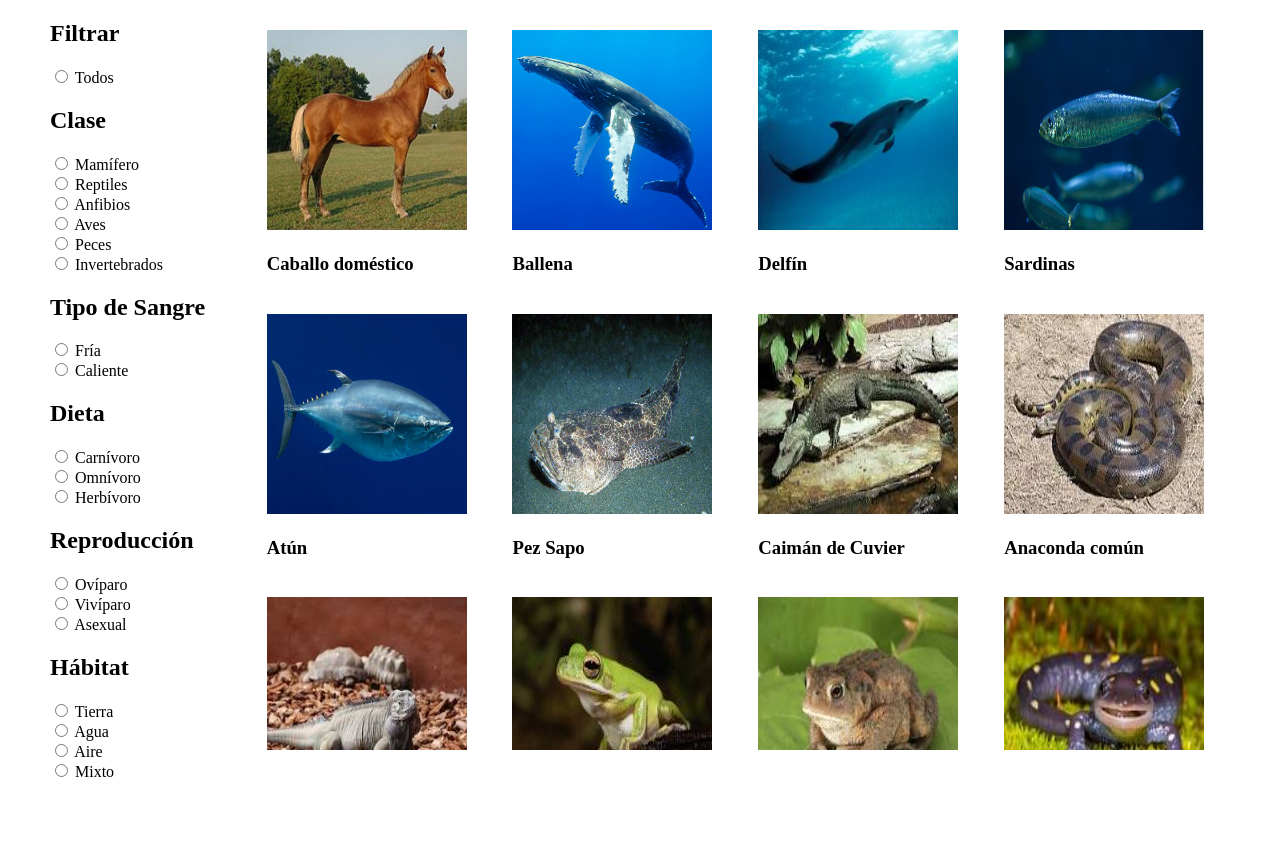
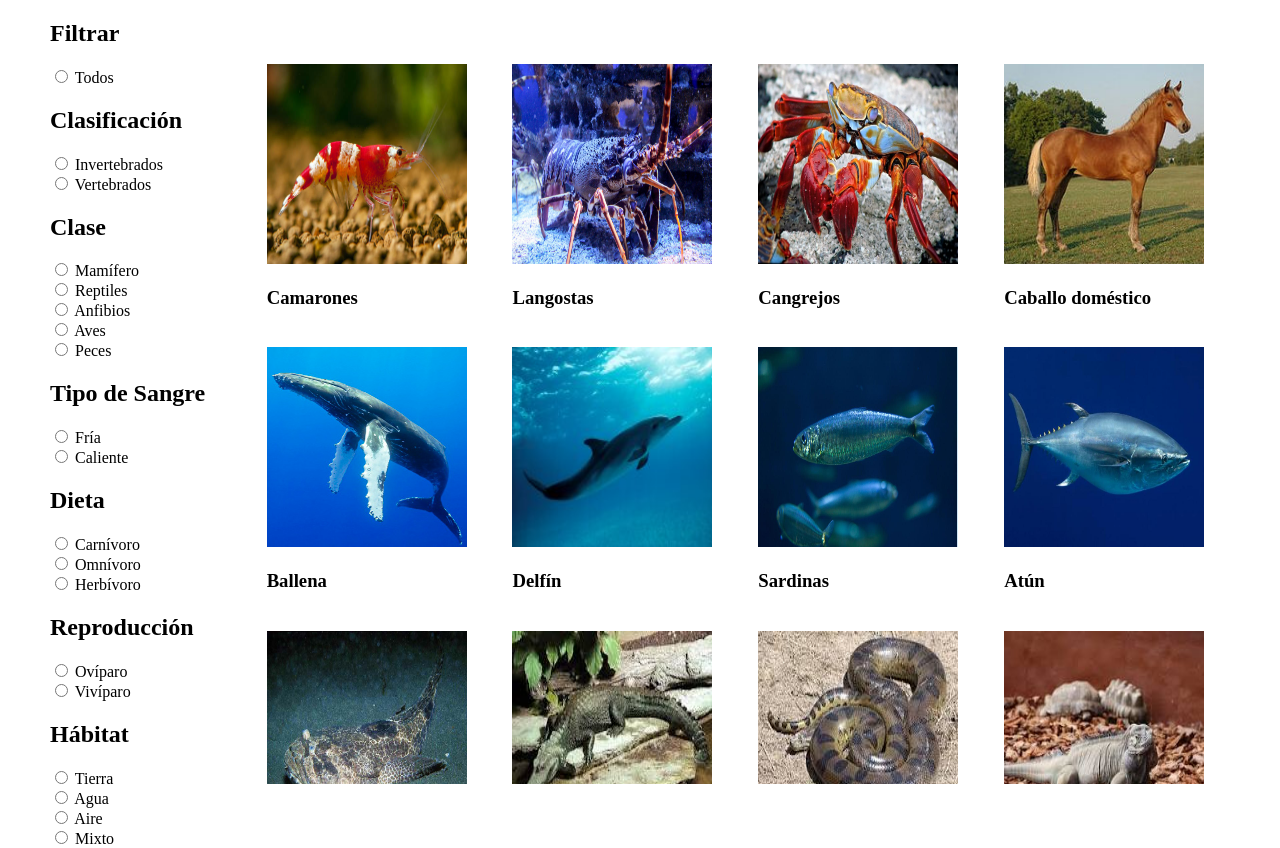
Before and after one commit to JasonPorras/javascritp-proyecto1-lll, a plain HTML site: page index.html in a window 1280 px wide. Before the commit the page ends 800 px from the top, so only its background shows below. Drawn offline with Linux system fonts and the light colour scheme.

Commit message:
agrege invertebrados al js

```diff
--- a/css/index.css
+++ b/css/index.css
@@ -18,7 +18,6 @@ body {
 .gallery {
   display: grid;
   grid-template-columns: repeat(auto-fill, minmax(200px, 1fr));
-
   gap: 20px;
   list-style: none;
   padding-right: 50px;
--- a/index.html
+++ b/index.html
@@ -16,6 +16,16 @@
       <div>
         <input type="radio" name="animal" value="todos">
         <label for="todos">Todos</label>
+      </div>
+
+      <h2>Clasificación</h2>
+      <div>
+        <input type="radio" name="animal" value="invertebrado">
+        <label for="invertebrados">Invertebrados</label>
+      </div>
+      <div>
+        <input type="radio" name="animal" value="vertebrados">
+        <label for="vertebrados">Vertebrados</label>
       </div>
       <h2>Clase</h2>
       <div>
@@ -37,10 +47,6 @@
       <div>
         <input type="radio" name="animal" value="pez">
         <label for="peces">Peces</label>
-      </div>
-      <div>
-        <input type="radio" name="animal" value="invertebrado">
-        <label for="invertebrados">Invertebrados</label>
       </div>
 
       <h2>Tipo de Sangre</h2>
@@ -76,10 +82,6 @@
         <input type="radio" name="animal" value="vivíparo">
         <label for="viviparo">Vivíparo</label>
       </div>
-      <div>
-        <input type="radio" name="animal" value="asexual">
-        <label for="asexual">Asexual</label>
-      </div>
 
       <h2>Hábitat</h2>
       <div>
--- a/js/main.js
+++ b/js/main.js
@@ -8,6 +8,8 @@ class Animal {
     habitat,
     imagen,
     claseAnimal,
+    clasificacion,
+    idAnimal
   ) {
     this.nombreComun = nombreComun
     this.nombreCientifico = nombreCientifico
@@ -17,6 +19,8 @@ class Animal {
     this.habitat = habitat
     this.imagen = imagen
     this.claseAnimal = claseAnimal
+    this.clasificacion = clasificacion
+    this.idAnimal
   }
 
   paintJustImages(arrGallery) {
@@ -24,10 +28,40 @@ class Animal {
       return `
       <li class="flex">
         <img src="${item.imagen}" alt="${item.nombreComun}">
-        <h3>${item.nombreComun}</h3>
+        <h3 class= "center">${item.nombreComun}</h3>
       </li>
     `
     }).join('')
+  }
+}
+
+
+
+class Invertebrados extends Animal {
+  constructor(
+    nombreComun,
+    nombreCientifico,
+    tipoSangre,
+    dieta,
+    reproduccion,
+    habitat,
+    imagen,
+    claseAnimal,
+    clasificacion,
+    idAnimal
+  ) {
+    super(
+      nombreComun,
+      nombreCientifico,
+      tipoSangre,
+      dieta,
+      reproduccion,
+      habitat,
+      imagen,
+      claseAnimal,
+      clasificacion,
+      idAnimal
+    )
   }
 }
 
@@ -42,6 +76,8 @@ class Mamifero extends Animal {
     pelo,
     imagen,
     claseAnimal,
+    clasificacion,
+    idAnimal
   ) {
     super(
       nombreComun,
@@ -52,6 +88,8 @@ class Mamifero extends Animal {
       habitat,
       imagen,
       claseAnimal,
+      clasificacion,
+      idAnimal
     )
     this.pelo = pelo
   }
@@ -162,7 +200,7 @@ class Aves extends Animal {
 }
 
 const gallery = [
-/*  new Invertebrados(
+  new Invertebrados(
     'Camarones',
     'Caridea',
     'Omnívoro',
@@ -170,18 +208,17 @@ const gallery = [
     'Agua',
     'Naranja,blancos',
     'img/camaron.jpeg',
-    'Invertebrados',
+    'invertebrado',
   ),
   new Invertebrados(
     'Langostas',
     'Palinurus elephas',
-    'Caridea',
     'Omnívoro',
     'Ovíparos',
     'Agua',
     'rojos,blancas',
     'img/langosta.jpeg',
-    'Invertebrados',
+    'invertebrado',
   ),
   new Invertebrados(
     'Cangrejos',
@@ -191,9 +228,8 @@ const gallery = [
     'Agua',
     'rojos,blancos,naranjas',
     'img/cangrejo.jpeg',
-    'Invertebrados',
+    'invertebrado',
   ),
-  */
   new Mamifero(
     'Caballo doméstico',
     'Equus caballus',
@@ -204,6 +240,7 @@ const gallery = [
     'Color Café',
     'img/caballo.jpeg',
     'Mamífero',
+    'vertebrados',
   ),
   new Mamifero(
     'Ballena',
@@ -372,18 +409,21 @@ function filterAnimals(value) {
 
     if (value === item.claseAnimal.toLowerCase()) {
       return item
-    } else if (value === item.tipoSangre.toLowerCase()) {
+    }
+    else if (value === item.tipoSangre.toLowerCase()) {
       return item
-    } else if (value === item.dieta.toLowerCase()) {
+    }
+    else if (value === item.dieta.toLowerCase()) {
       return item
     }
     else if (value === item.reproduccion.toLowerCase()) {
       return item
-    } else if (value === item.habitat.toLowerCase()) {
+    }
+    else if (value === item.habitat.toLowerCase()) {
       return item
     }
   })
-  console.log (result)
+  console.log(result)
   animals.paintJustImages(result)
 }
 
@@ -400,3 +440,14 @@ radios.forEach((radio) => {
     })
   })
 })
+/*
+function printThis(position) {
+  const infoAnimal = gallery.filter(item => item.idAnimal === position);
+}
+
+document.querySelector('.gallery').addEventListener("click", (e) => {
+  if (e.target.matches('img')) {
+    printThis(e.target.dataset.id)
+  }
+})
+*()*/
```
